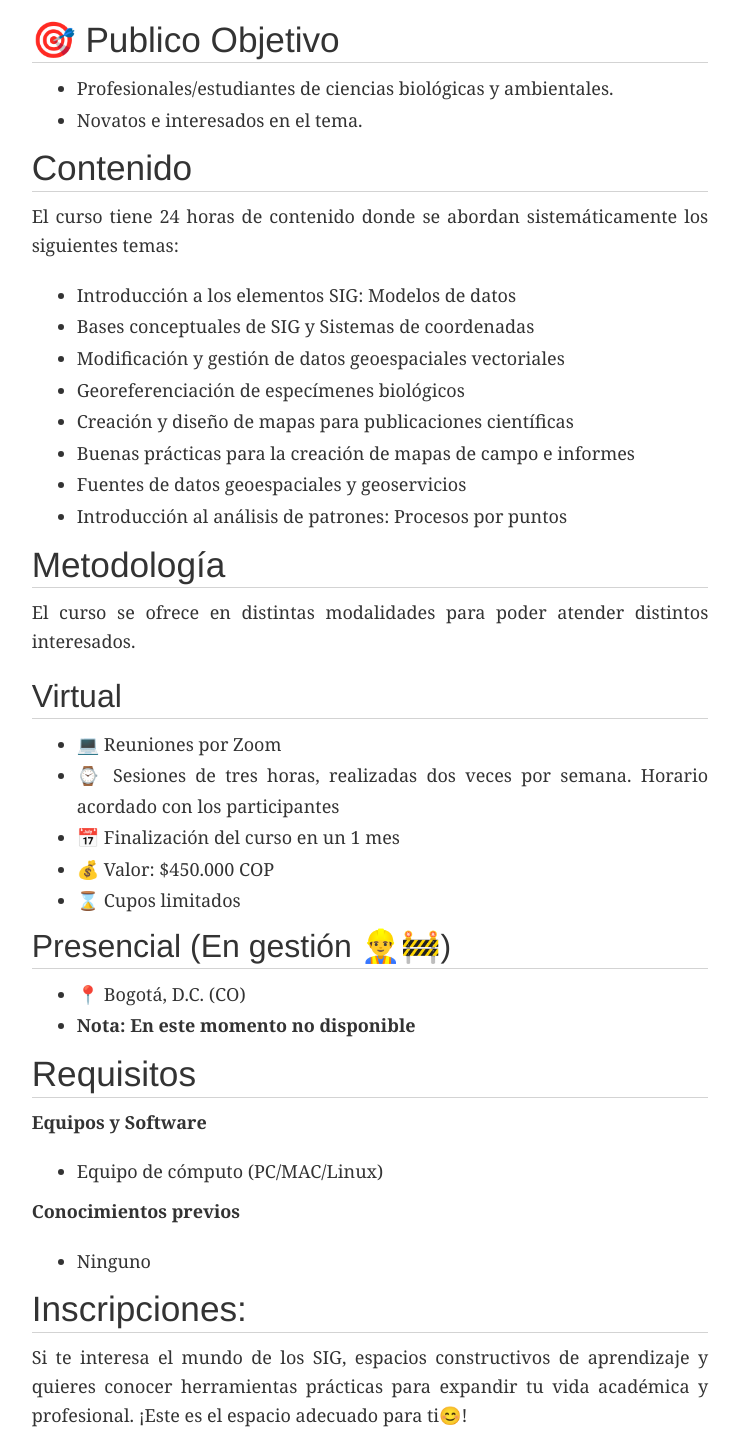
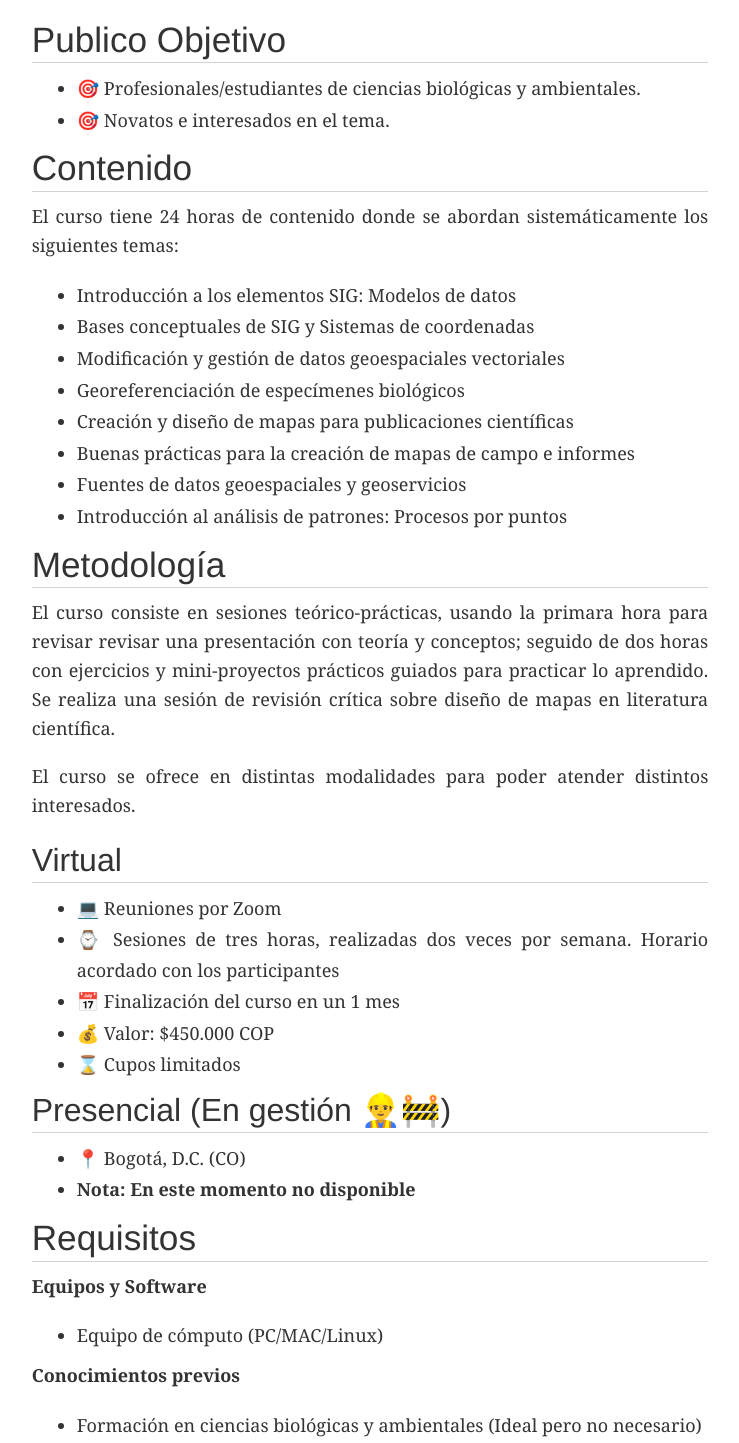
Before and after one commit to BioloGIS-DQ/website, a plain HTML site: page biologis-essentials-es.html in a window 1280 px wide. Shown: the part 499-1942 px from the top of the page, without its empty margins (270-1009 px from the left). Drawn offline with nearby package versions, Linux system fonts and the light colour scheme; a web font is replaced by a local one.

Commit message:
initial upload of files

```diff
--- a/biologis-essentials-es.html
+++ b/biologis-essentials-es.html
@@ -81,10 +81,10 @@
             <h1>Acerca del curso</h1>
 <p><em>BioloGIS: Essentials</em>, es un curso diseñado para profesionales de biología y ciencias ambientales afines, para conocer, explorar y aprender los fundamentos de los Sistemas de Información Geográfica (SIG) a través del software libre <a href="https://qgis.org/project/overview/">QGIS</a>.</p>
 <p>Consiste en talleres teórico-prácticos sincrónicos guiados por mí: Didier A. Quimbay-Galindo, biólogo de la Universidad Nacional y especialista en SIG (en formación). Todo el contenido está diseñado para interesados, que estén totalmente ajenos al tema, pero con grandes aspiraciones de introducirse a este mundo.</p>
-<h2>🎯 Publico Objetivo</h2>
+<h2>Publico Objetivo</h2>
 <ul>
-<li>Profesionales/estudiantes de ciencias biológicas y ambientales.</li>
-<li>Novatos e interesados en el tema.</li>
+<li>🎯 Profesionales/estudiantes de ciencias biológicas y ambientales.</li>
+<li>🎯 Novatos e interesados en el tema.</li>
 </ul>
 <h2>Contenido</h2>
 <p>El curso tiene 24 horas de contenido donde se abordan sistemáticamente los siguientes temas:</p>
@@ -99,6 +99,7 @@
 <li>Introducción al análisis de patrones: Procesos por puntos</li>
 </ul>
 <h2>Metodología</h2>
+<p>El curso consiste en sesiones teórico-prácticas, usando la primara hora para revisar revisar una presentación con teoría y conceptos; seguido de dos horas con ejercicios y mini-proyectos prácticos guiados para practicar lo aprendido. Se realiza una sesión de revisión crítica sobre diseño de mapas en literatura científica.</p>
 <p>El curso se ofrece en distintas modalidades para poder atender distintos interesados.</p>
 <h3>Virtual</h3>
 <ul>
@@ -120,10 +121,11 @@
 </ul>
 <p><strong>Conocimientos previos</strong></p>
 <ul>
-<li>Ninguno</li>
+<li>Formación en ciencias biológicas y ambientales (Ideal pero no necesario)</li>
 </ul>
 <h2>Inscripciones:</h2>
 <p>Si te interesa el mundo de los SIG, espacios constructivos de aprendizaje y quieres conocer herramientas prácticas para expandir tu vida académica y profesional. ¡Este es el espacio adecuado para ti😊!</p>
+<h4>Virtual 2025</h4>
 <p><iframe
     src="https://lu.ma/embed/event/evt-PrzXOpMbifsQ1qg/simple"
     width="600"
@@ -135,6 +137,9 @@
     tabindex="0"
 ></iframe>
 </p>
+<h4>Presencial 2025</h4>
+<p><em>¿Te interesa BioloGIS? Pero quieres la oportunidad de verlo en un espacio presencial?</em></p>
+<p>¡Claro que sí! Pero aún esta en gestión el espacio, no obstante si vives en Bogotá, puedes dejarme tus datos en <a href="#">este formulario</a> para así tenerte en cuenta para la próxima versión presencial.</p>
 
 
 
```
